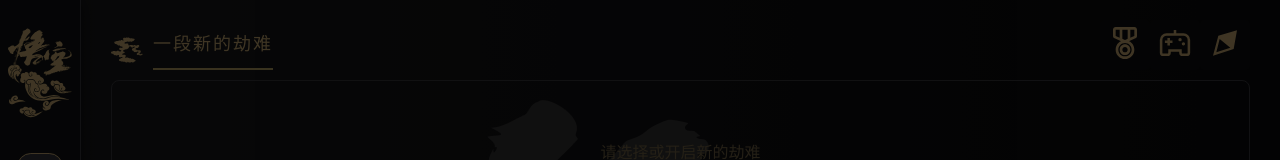
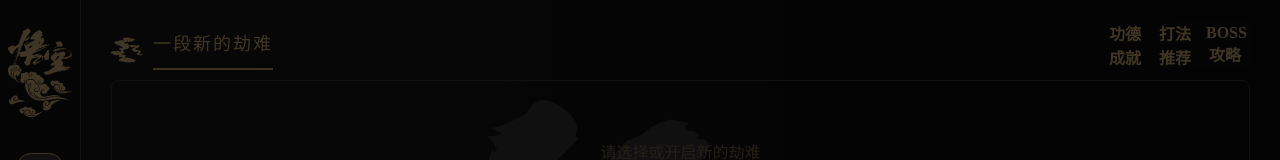
Before and after one commit to ziqingchuan/blackmonkey-assistant, a Vue app: page /rag-user in a window 1280 px wide. Shown: the top 160 px of the page. Built offline with nearby package versions, Linux system fonts and the light colour scheme; a web font is replaced by a local one.

Commit message:
feat: 去掉对话界面的右上角图标，改为文字显示；部分添加bossData

```diff
--- a/src/assets/icons/Tips.vue
+++ /dev/null
@@ -1,11 +0,0 @@
-<script setup lang="ts">
-
-</script>
-
-<template>
-  <svg t="1748534395290" class="icon" viewBox="0 0 1024 1024" version="1.1" xmlns="http://www.w3.org/2000/svg" p-id="29428" width="32" height="32"><path d="M298.666667 277.333333L128 917.333333l661.333333-213.333333 106.666667-597.333333z m-64 533.333334l106.666666-426.666667 341.333334 277.333333z" fill="#d3b479" p-id="29429"></path></svg>
-</template>
-
-<style scoped lang="scss">
-
-</style>
--- a/src/views/UserModule/RagUser.vue
+++ b/src/views/UserModule/RagUser.vue
@@ -73,21 +73,12 @@
           <div class="header-right">
             <!-- 成就页面按钮 -->
             <button class="achieve-btn" @click="toAchievementPage">
-            <span class="icon-container">
-              <Medal />
-            </span>
               <span class="text-container">功德成就</span>
             </button>
             <button class="achieve-btn" @click="toPlayMethodsPage">
-            <span class="icon-container">
-              <Strategy />
-            </span>
               <span class="text-container">打法推荐</span>
             </button>
             <button class="achieve-btn" @click="toBossTipsPage">
-            <span class="icon-container">
-              <Tips />
-            </span>
               <span class="text-container">BOSS攻略</span>
             </button>
           </div>
@@ -266,9 +257,6 @@ import CloudBeforeTitle from "../../assets/icons/Clouds/Cloud-before-title.vue";
 import CloudBeforeList from "../../assets/icons/Clouds/Cloud-before-list.vue";
 import Taiji from "../../assets/icons/Taiji.vue";
 import Jingu from "../../assets/icons/Jingu.vue";
-import Strategy from "../../assets/icons/Strategy.vue";
-import Medal from "../../assets/icons/Medal.vue"
-import Tips from "../../assets/icons/Tips.vue"
 import CustomAlert from "../../components/Dialog/CustomAlert.vue";
 import MenuBtn from "../../assets/icons/MenuBtn.vue";
 import { type ConfigParams} from '../../apis/rag.ts';
@@ -911,31 +899,15 @@ input, button {
             transition: all 0.3s;
             position: relative;
             overflow: hidden;
-            .icon-container {
-              position: absolute;
-              top: 50%;
-              left: 50%;
-              transform: translate(-50%, -50%);
-              transition: opacity 0.3s ease;
-            }
-
             .text-container {
               font-size: 16px;
               font-weight: bold;
               color: #d3b479;
-              opacity: 0;
-              transition: opacity 0.3s ease;
               font-family: 'Ma Shan Zheng', cursive;
             }
-
-            &:hover .icon-container {
-              opacity: 0;
+            &:hover {
+              transform: scale(1.2);
             }
-
-            &:hover .text-container {
-              opacity: 1;
-            }
-
           }
         }
       }
```
Also changed, not shown: src/assets/icons/Medal.vue (deleted, +0 -12 lines), src/assets/icons/Strategy.vue (deleted, +0 -11 lines), src/consts/bossData.ts (added, +28 -0 lines).
